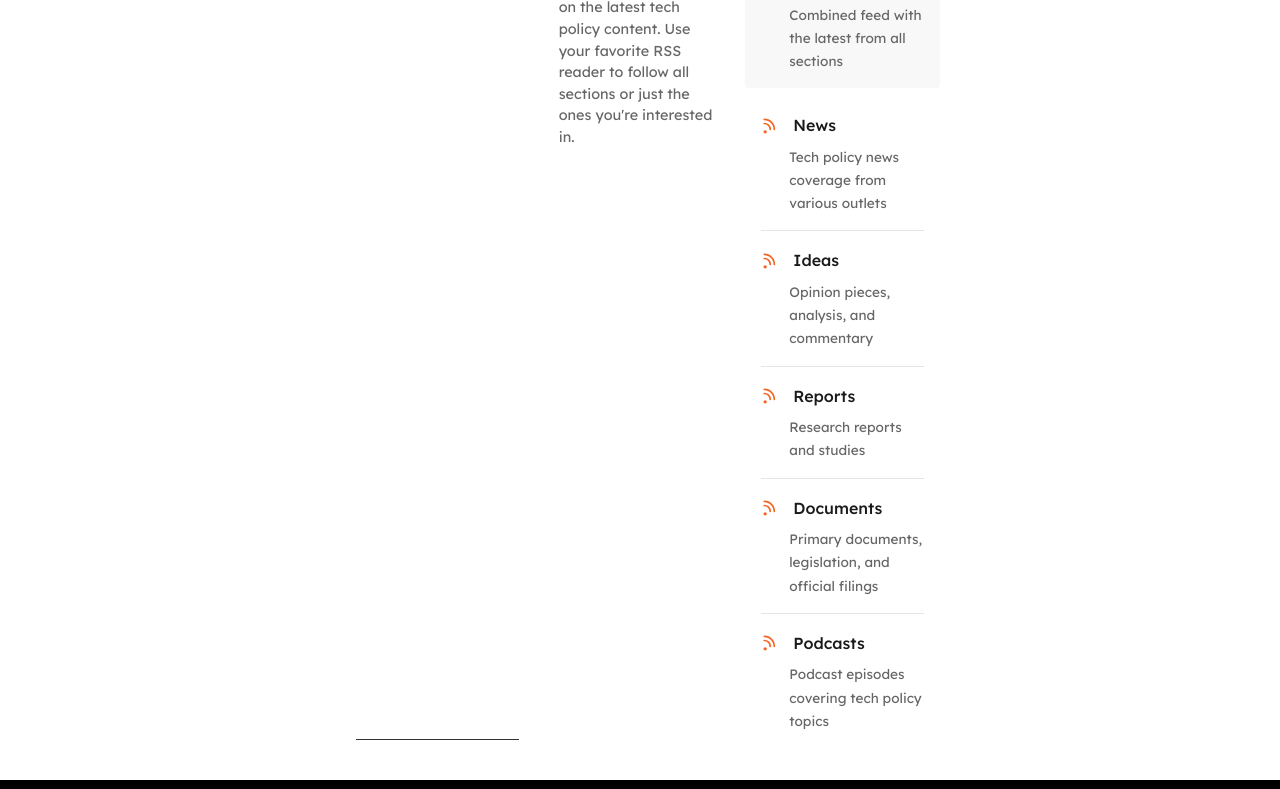
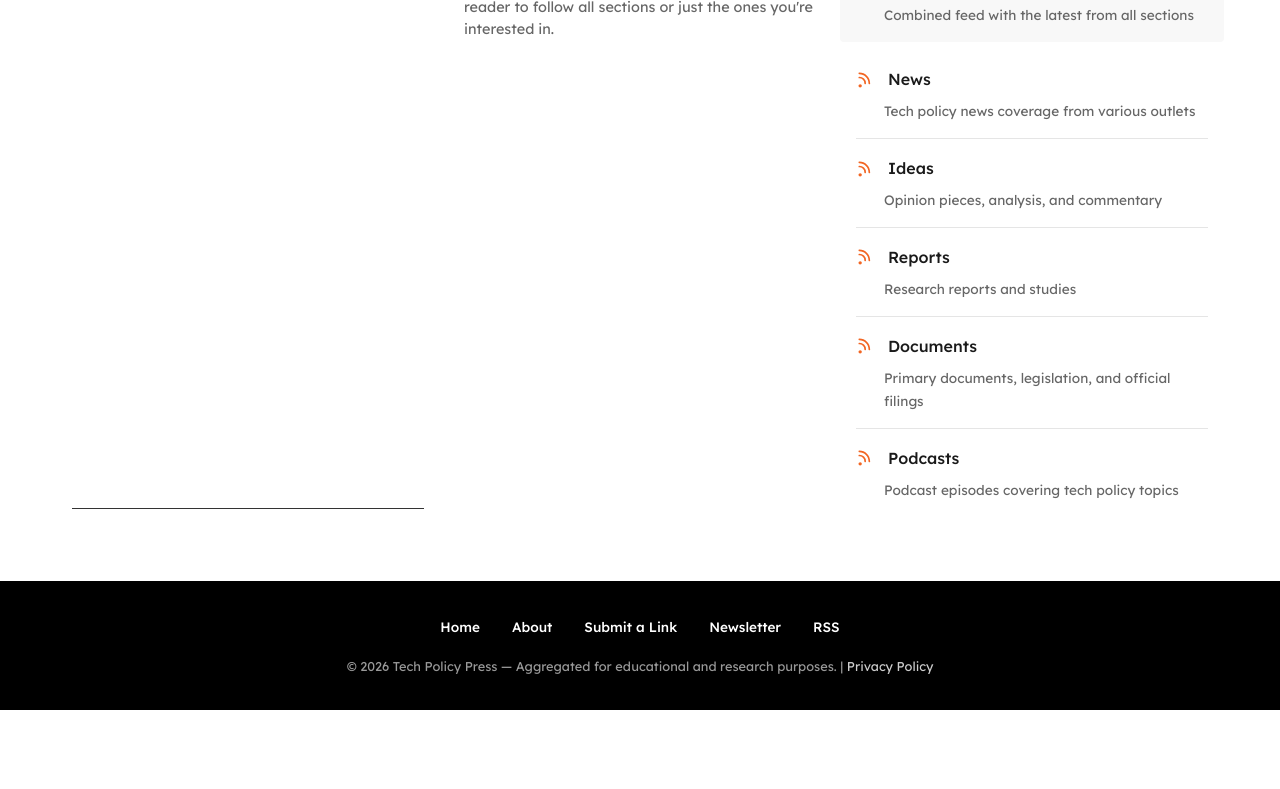
Before and after one commit to justinhendrix/tech-policy-wire, a browser extension: page public/rss.html in a window 1280 px wide. Shown: the part 190-979 px from the top of the page. After the commit the page ends 900 px from the top, so only its background shows below. Drawn offline with Linux system fonts and the light colour scheme; a web font is replaced by a local one.

Commit message:
Fix RSS page layout - single column, left-aligned
- Use same max-width and padding as main content area
- Left-align all content under Field Notes title
- Constrain list width for cleaner appearance

```diff
--- a/public/rss.html
+++ b/public/rss.html
@@ -9,12 +9,12 @@
   <link href="https://fonts.googleapis.com/css2?family=Lexend:wght@300;400;500;600;700&display=swap" rel="stylesheet">
   <link rel="stylesheet" href="/css/styles.css">
   <style>
-    .rss-container {
-      max-width: 600px;
-      margin: 2rem auto;
-      padding: 0 1rem;
+    .rss-page {
+      max-width: 1200px;
+      margin: 0 auto;
+      padding: 2rem;
     }
-    .rss-container h2 {
+    .rss-page h2 {
       font-family: 'Lexend', -apple-system, BlinkMacSystemFont, 'Segoe UI', Arial, sans-serif;
       font-size: 1.25rem;
       font-weight: 600;
@@ -30,11 +30,13 @@
       font-family: 'Lexend', -apple-system, BlinkMacSystemFont, 'Segoe UI', Arial, sans-serif;
       font-size: 0.9rem;
       line-height: 1.5;
+      max-width: 500px;
     }
     .rss-list {
       list-style: none;
       padding: 0;
       margin: 0;
+      max-width: 400px;
     }
     .rss-item {
       padding: 1rem 0;
@@ -48,13 +50,13 @@
       align-items: center;
       gap: 0.75rem;
       text-decoration: none;
-      color: var(--text);
+      color: var(--text-primary);
       font-family: 'Lexend', -apple-system, BlinkMacSystemFont, 'Segoe UI', Arial, sans-serif;
       font-weight: 500;
       font-size: 1rem;
     }
     .rss-link:hover {
-      color: var(--primary);
+      color: var(--blue-accent);
     }
     .rss-icon {
       width: 20px;
@@ -71,14 +73,13 @@
     }
     .rss-item.featured {
       background: #f8f8f8;
-      margin: 0 -1rem;
-      padding: 1rem;
+      margin-left: -1rem;
+      padding-left: 1rem;
+      padding-right: 1rem;
+      margin-right: -1rem;
       border-radius: 4px;
       border-bottom: none;
       margin-bottom: 0.5rem;
-    }
-    .rss-item.featured .rss-description {
-      margin-left: 1.75rem;
     }
   </style>
 </head>
@@ -97,7 +98,7 @@
     </div>
   </header>
 
-  <main class="rss-container">
+  <main class="rss-page">
     <h2>RSS Feeds</h2>
     <p class="rss-intro">Subscribe to our RSS feeds to stay updated on the latest tech policy content. Use your favorite RSS reader to follow all sections or just the ones you're interested in.</p>
 
```
